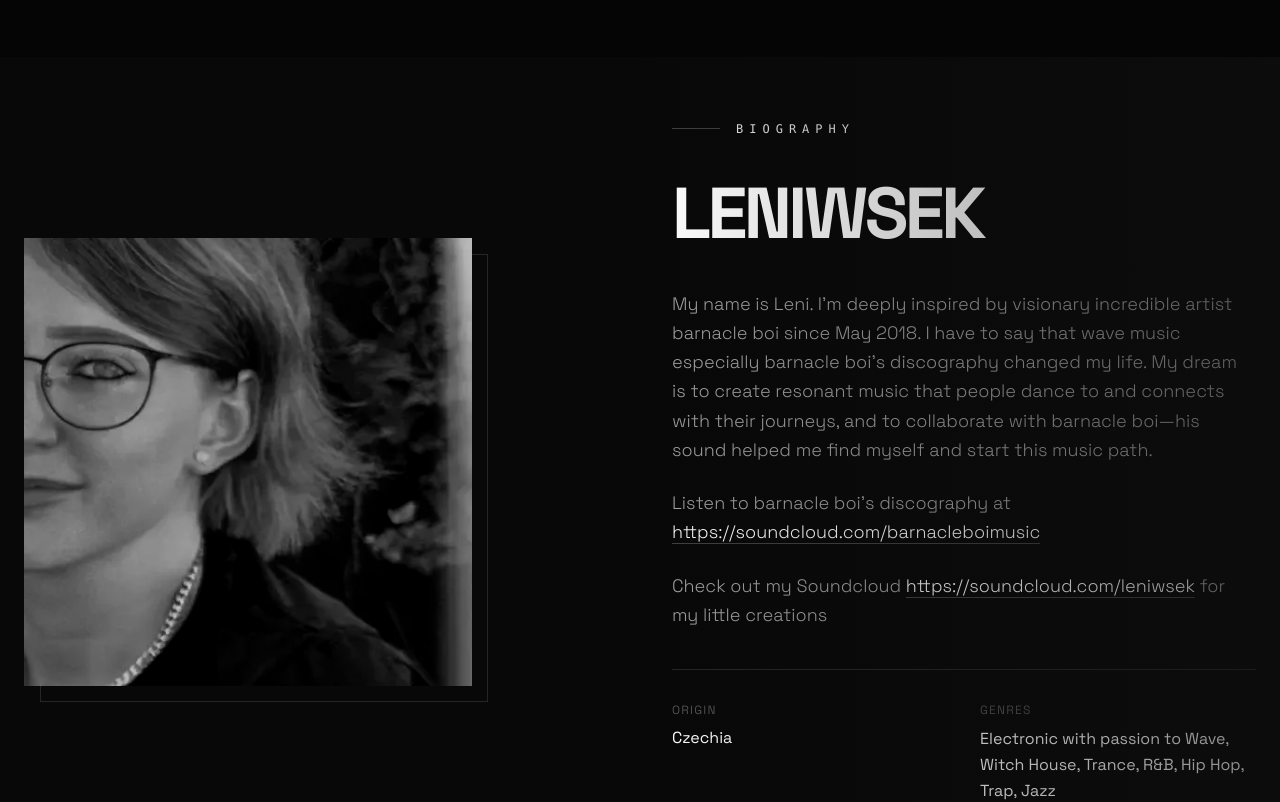
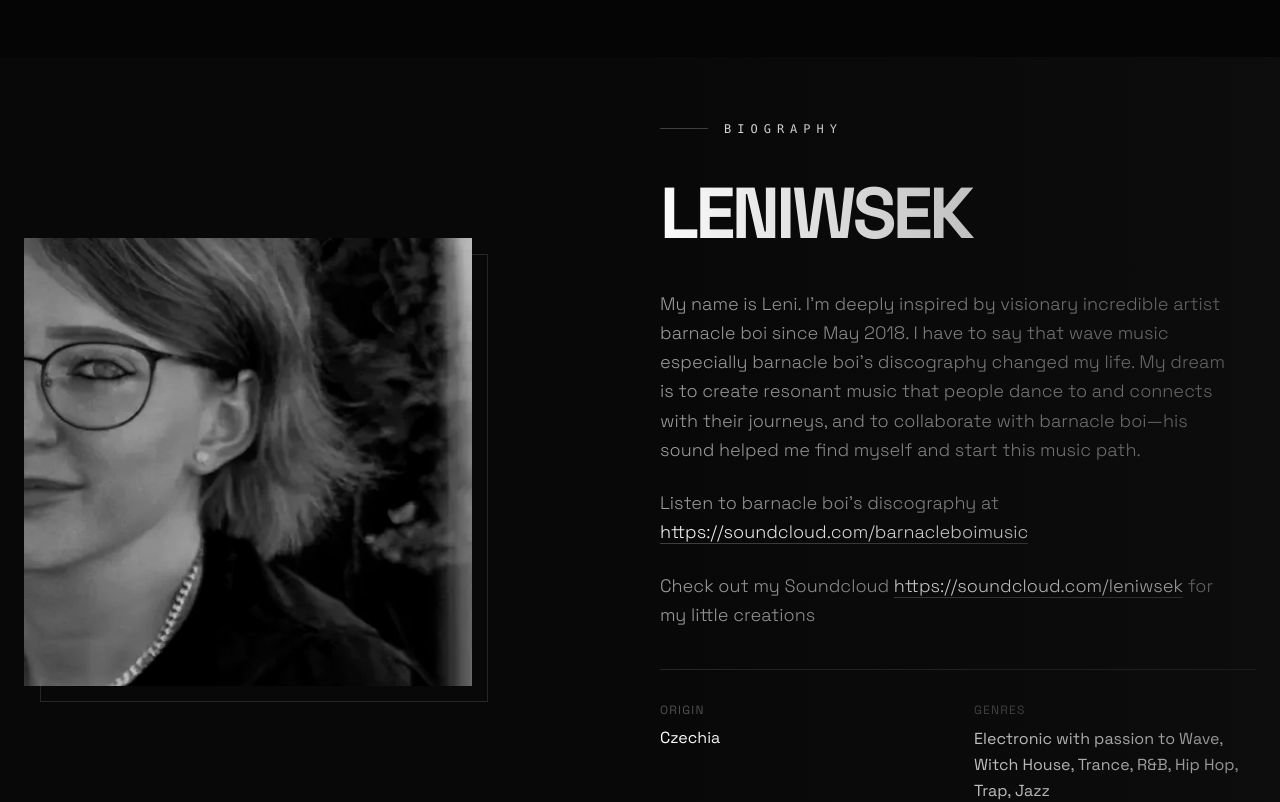
Before and after one commit to Valkyranna/LENIWSEK, a Next.js app: page / in a window 1280 px wide. Shown: the part 2020-2822 px from the top of the page. Built offline with nearby package versions, Linux system fonts and the light colour scheme.

Commit message:
Refine About layout: reduce gap between portrait and text

```diff
--- a/components/About.tsx
+++ b/components/About.tsx
@@ -7,7 +7,7 @@
       <div className="absolute top-0 right-0 w-1/2 h-full bg-gradient-to-l from-[#111] to-transparent opacity-50 pointer-events-none"></div>
 
       <div className="max-w-7xl mx-auto px-6 w-full">
-        <div className="grid grid-cols-1 lg:grid-cols-2 gap-16 items-center">
+        <div className="grid grid-cols-1 lg:grid-cols-2 gap-10 items-center">
 
           {/* Image Column */}
           <div className="relative order-2 lg:order-1 group max-w-md mx-auto lg:mx-0">
```
